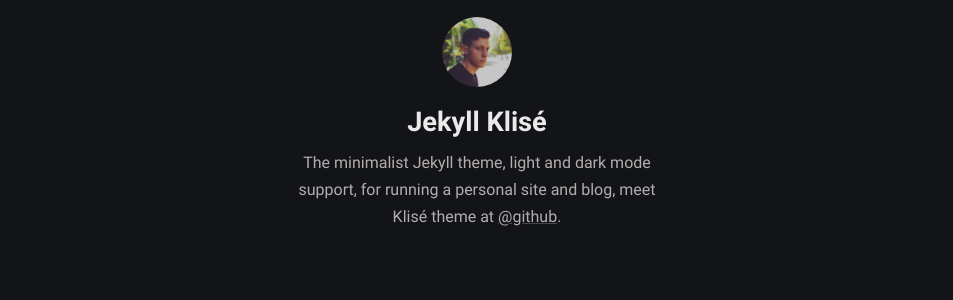
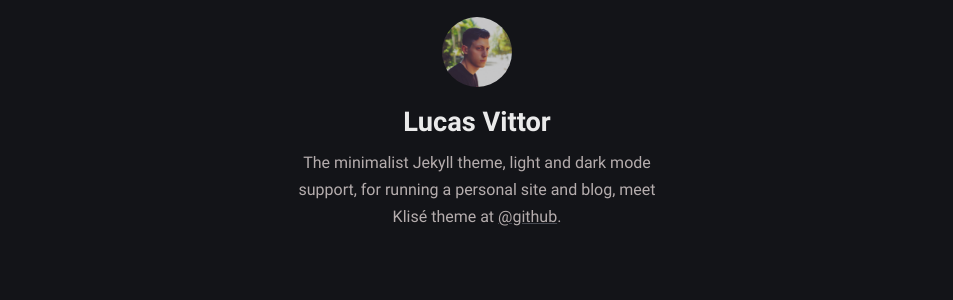
Before and after one commit to lvvittor/blog, a Jekyll site: the page built from index.md, in a window 1280 px wide. Shown: the part 151-451 px from the top of the page, without its empty margins (163-1116 px from the left). Built offline with Jekyll 4.4.1, drawn with Linux system fonts in a browser that asks for light colours.

Commit message:
Add author name
Signed-off-by: lvvittor <lvvittor@gmail.com>

```diff
--- a/_config.yml
+++ b/_config.yml
@@ -11,7 +11,7 @@
 
 # Profile settings
 author:
-  name: Jekyll Klisé # author name
+  name: Lucas Vittor # author name
   bio: >- # tell to the world
     The minimalist Jekyll theme, light and dark mode support, for running a personal site and blog,
     meet Klisé theme at <a href="https://github.com/piharpi/jekyll-klise" target="_blank" rel="noopener">@github</a>.
```
